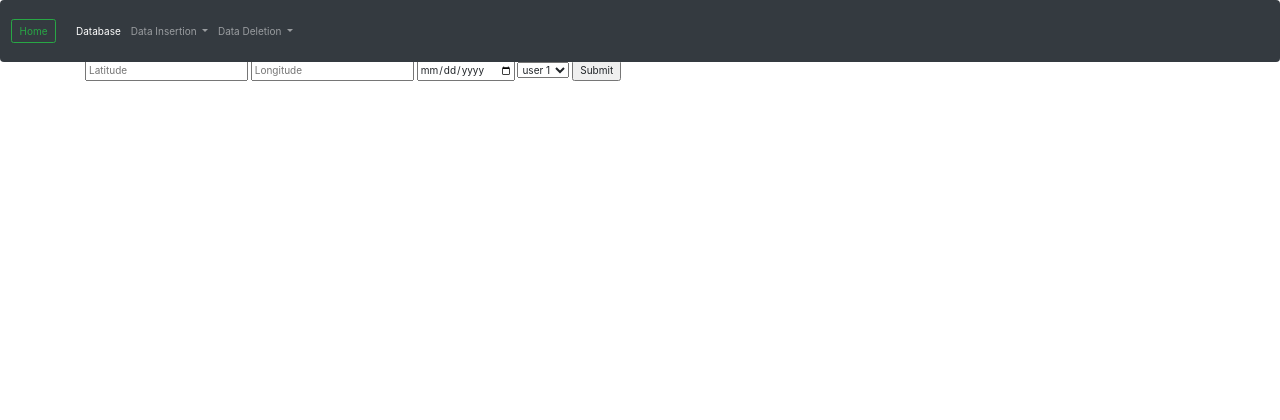
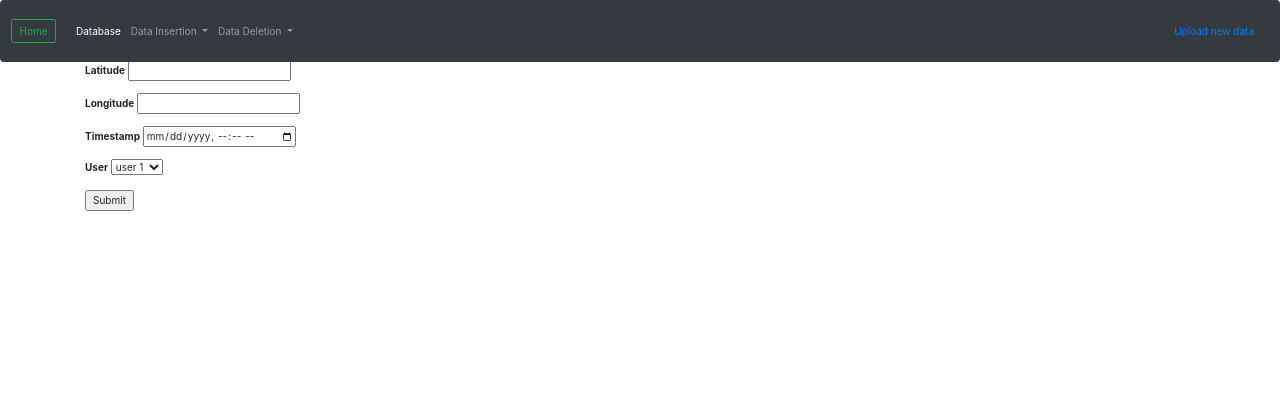
Before and after one commit to fafasonga/MS-DS_Project, a Flask app: page /add_location in a window 1280 px wide. Shown: the top 420 px of the page. Run offline with Flask 2, Linux system fonts and the light colour scheme; data comes from the database, SQL or seed files in the repository; both versions use the stored data as it was before the commit; some libraries are stand-ins or nearby versions.

Commit message:
MS - Thesis

```diff
--- a/app/__init__.py
+++ b/app/__init__.py
@@ -21,5 +21,6 @@ template_dir = os.path.join(os.path.dirname(os.path.abspath(__file__)),  'templa
 static_foler = os.path.join(os.path.dirname(os.path.abspath(__file__)), 'static')
 
 app = Flask(__name__, template_folder=template_dir, static_folder=static_foler)
+app.config['SECRET_KEY'] = settings.SECRET_KEY
 
 from app import routes, models
--- /dev/null
+++ b/app/forms.py
@@ -0,0 +1,20 @@
+from wtforms import SelectField, SubmitField
+from wtforms.validators import DataRequired
+from flask_wtf import FlaskForm
+from wtforms.fields.html5 import DateTimeLocalField, DateField
+from wtforms.fields import FloatField
+
+from app import session, User, settings
+
+
+def get_users():
+    users = session.query(User).all()
+    return [(user.id, user.username) for user in users]
+
+
+class LocationForm(FlaskForm):
+    lat = FloatField('Latitude', validators=[DataRequired(), ])
+    lan = FloatField('Longitude', validators=[DataRequired()])
+    timestamp = DateTimeLocalField('Timestamp', validators=[DataRequired()], format=settings.DATETIME_FORMAT, render_kw={"placeholder": "30/12/2016 23:59:01"})
+    user_id = SelectField('User', choices=get_users(), coerce=int)
+    submit = SubmitField('Submit')
--- a/app/models.py
+++ b/app/models.py
@@ -50,10 +50,10 @@ class Location(Base):
     timestamp = Column(DateTime)
     user_id = Column(Integer, ForeignKey('user.id'))
 
-    def __init__(self, lat, lan, timestap, user_id):
+    def __init__(self, lat, lan, timestamp, user_id):
         self.lan = lan
         self.lat = lat
-        self.timestamp = timestap
+        self.timestamp = timestamp
         self.user_id = user_id
 
     def __repr__(self):
--- a/app/routes.py
+++ b/app/routes.py
@@ -1,8 +1,9 @@
 from datetime import datetime
-from flask import render_template, jsonify, request
+from flask import render_template, jsonify, request, flash, url_for
 from werkzeug.utils import redirect
 
-from app import app, session
+from app import app, session, settings
+from app.forms import LocationForm
 from app.models import Location, Base, AlchemyEncoder, User
 import json
 
@@ -10,6 +11,9 @@ import json
 # between the server and the web application
 
 # Routing for the main home page
+from app.utils import upload_csv
+
+
 @app.route("/", methods=["GET", "POST"])
 def hello():
     count = 0
@@ -52,20 +56,28 @@ def fill_table():
 # Routing for the page to add new data to the Database
 @app.route("/add_location", methods=['POST', 'GET'])
 def fill_db():
-    if request.method == 'POST':
-        lat = request.form['lat']
-        lan = request.form['lan']
-        timestamp = request.form['timestamp']
-        user_id = request.form['user_id']
-        print(timestamp)
-        ts = datetime.strptime(timestamp, "%Y-%m-%d")
-        location = Location(lat, lan, ts, user_id)
+    form = LocationForm()
+    print(form.user_id.data)
+
+    if form.validate_on_submit():
+        location = Location(lat=form.lat.data, lan=form.lan.data, timestamp=form.timestamp.data, user_id=form.user_id.data)
         session.add(location)
         session.flush()
         return redirect("/")
+    # if request.method == 'POST':
+    #     lat = request.form['lat']
+    #     lan = request.form['lan']
+    #     timestamp = request.form['timestamp']
+    #     user_id = request.form['user_id']
+    #     print(timestamp)
+    #     ts = datetime.strptime(timestamp, "%Y-%m-%d")
+    #     location = Location(lat, lan, ts, user_id)
+    #     session.add(location)
+    #     session.flush()
+    #     return redirect("/")
     else:
         users = session.query(User).all()
-        return render_template('add_location.html', users=users)
+        return render_template('add_location.html', users=users, form=form)
 
 
 # Routing for the page to delete data from the Database
@@ -109,3 +121,16 @@ def remove_user():
     else:
         users = session.query(User).all()
         return render_template("remove_user.html", users=users)
+
+
+@app.route('/upload_csv', methods=['POST', 'GET'])
+def upload_data():
+    if request.method == 'POST':
+        file = request.files['file']
+        result = upload_csv(file)
+        if result != "OK":
+            flash(result)
+        else:
+            flash("Your file successfully uploaded!")
+            return redirect(url_for('hello'))
+    return render_template('upload_csv.html')
--- a/app/settings.py
+++ b/app/settings.py
@@ -1,2 +1,4 @@
 DATABASE = "sqlite:///test.db"
 DEBUG = True
+SECRET_KEY = "123"
+DATETIME_FORMAT = "%d/%m/%Y %H:%M:%S"
--- a/app/templates/add_location.html
+++ b/app/templates/add_location.html
@@ -2,15 +2,35 @@
 
 {% block content %}
 <form method="post" action="/add_location">
-    <input type="number" step="0.0000001" name="lat" placeholder="Latitude" required>
-    <input type="number" step="0.0000001" name="lan" placeholder="Longitude" required>
-    <input type="date" name="timestamp" required>
-    <select name="user_id">
-        {% for user in users %}
-            <option value="{{ user.id }}">{{ user.username }}</option>
+    {{ form.hidden_tag() }}
+    <P>
+        {{ form.lat.label }}
+        {{ form.lat() }}
+        {% for error in form.lat.errors %}
+            <span style="color: red;">{{ error }}</span>
         {% endfor %}
-    </select>
-
-    <input type="submit" value="Submit">
+    </P>
+    <P>
+        {{ form.lan.label }}
+        {{ form.lan() }}
+        {% for error in form.lan.errors %}
+            <span style="color: red;">{{ error }}</span>
+        {% endfor %}
+    </P>
+    <P>
+        {{ form.timestamp.label }}
+        {{ form.timestamp() }}
+        {% for error in form.timestamp.errors %}
+            <span style="color: red;">{{ error }}</span>
+        {% endfor %}
+    </P>
+    <P>
+        {{ form.user_id.label }}
+        {{ form.user_id() }}
+        {% for error in form.user_id.errors %}
+            <span style="color: red;">{{ error }}</span>
+        {% endfor %}
+    </P>
+    <p>{{ form.submit() }}</p>
 </form>
 {% endblock %}
--- a/app/templates/navbar.html
+++ b/app/templates/navbar.html
@@ -31,6 +31,7 @@
                 </div>
             </li>
         </ul>
+          <a href="{{ url_for('upload_data') }}">Upload new data</a>
         <form class="form-inline mt-2 mt-md-0">
         </form>
       </div>
--- /dev/null
+++ b/app/utils.py
@@ -0,0 +1,51 @@
+from datetime import datetime
+
+from werkzeug.datastructures import FileStorage
+
+from app import session
+from app.models import Location, User
+
+# Loading dataset to the Database from an external source
+
+
+users = {"name": 0}
+
+
+def check_csv(file):
+    return "OK"
+
+
+def upload_csv(f):
+    result = check_csv(f)
+    if not isinstance(f, FileStorage):
+        f = open(f)
+    if result != "OK":
+        return result
+    ctr = 0
+    lines = f.readlines()
+    lines = [l.decode('utf-8') for l in lines]
+    print(lines)
+    for line in lines:
+        line = line.strip()
+        if line == "":
+            pass
+
+        data = line.split(";")
+
+        if data[0].strip() not in users:
+            ctr += 1
+            users[data[0]] = ctr
+            user = User(data[0])
+            session.add(user)
+        try:
+            ts = datetime.strptime(data[3] + " " + data[4], "%d/%m/%Y %H:%M:%S")
+        except ValueError:
+            continue
+        user_id = users[data[0]]
+        location = Location(data[1], data[2], ts, user_id)
+        print(location)
+        session.add(location)
+        session.flush()
+
+    f.close()
+    return "OK"
--- a/requirements.txt
+++ b/requirements.txt
@@ -1,14 +1,18 @@
 alembic==0.9.7
 click==6.7
+coverage==4.5.1
 Flask==0.12.2
 Flask-SQLAlchemy==2.3.2
+Flask-WTF==0.14.2
 itsdangerous==0.24
 Jinja2==2.10
 Mako==1.0.7
 MarkupSafe==1.0
+nose==1.3.7
 python-dateutil==2.6.1
 python-editor==1.0.3
 pytz==2017.3
 six==1.11.0
 SQLAlchemy==1.2.2
 Werkzeug==0.14.1
+WTForms==2.1
```
Also changed, not shown: app/templates/upload_csv.html (added, +8 -0 lines), converter.py (+10 -37 lines), app/test.db (deleted), test.db, 2 other files.
